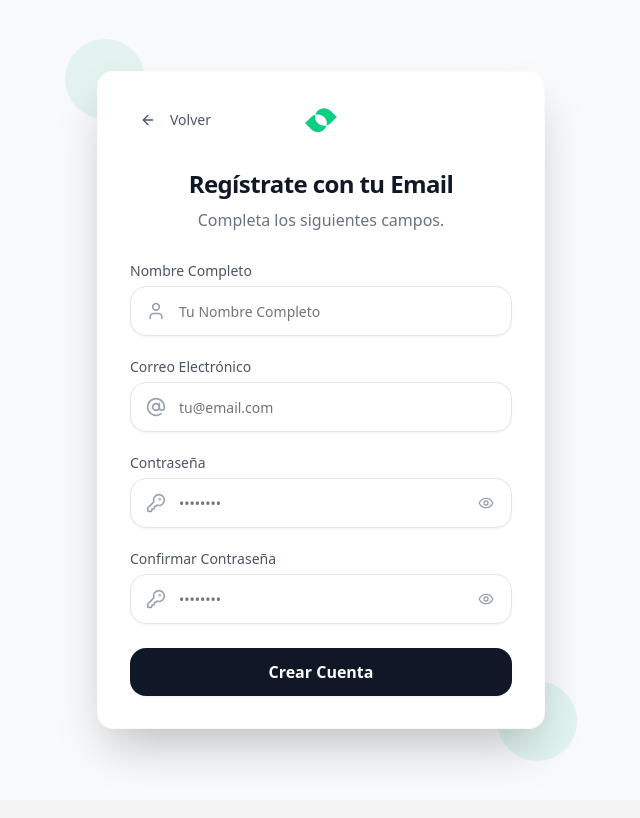
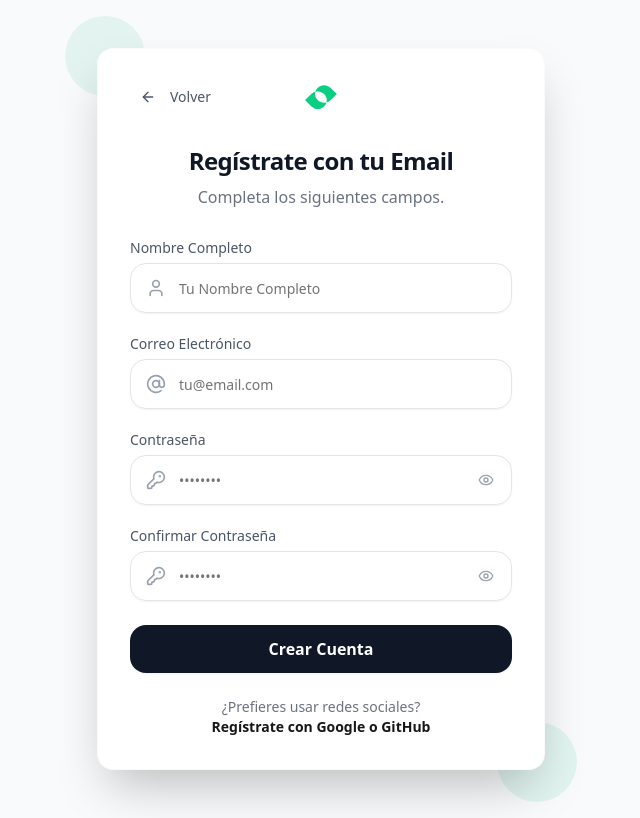
Before and after one commit to JosePabloSG/sniptic, a Next.js app: page /auth/sign-up in a window 1280 px wide. Both pictures are taken after a click on the button "Continuar con Email". Shown: the whole page, without its empty margins (319-959 px from the left). Built offline with nearby package versions, Linux system fonts and the light colour scheme.

Commit message:
refactor(auth): update EmailSignupView to use consistent prop naming and improve SignupFlow integration

```diff
--- a/components/auth/email-signup-view.tsx
+++ b/components/auth/email-signup-view.tsx
@@ -26,10 +26,10 @@ const signupFormSchema = z
 type SignupFormValues = z.infer<typeof signupFormSchema>
 
 interface EmailSignupViewProps {
-  onShowSocialSignup: () => void
+  onShowSocialSignupAction: () => void
 }
 
-export function EmailSignupView() {
+export function EmailSignupView({ onShowSocialSignupAction }: EmailSignupViewProps) {
   const [showPassword, setShowPassword] = useState(false)
   const [showConfirmPassword, setShowConfirmPassword] = useState(false)
   const [isLoading, setIsLoading] = useState(false)
@@ -172,6 +172,18 @@ export function EmailSignupView() {
           </Button>
         </form>
       </Form>
+
+      <div className="mt-6 text-center">
+        <p className="text-sm text-gray-500">
+          ¿Prefieres usar redes sociales?{" "}
+          <button
+            onClick={onShowSocialSignupAction}
+            className="font-semibold text-primary hover:text-primary/90"
+          >
+            Regístrate con Google o GitHub
+          </button>
+        </p>
+      </div>
     </div>
   )
 }
--- a/components/auth/signup-flow.tsx
+++ b/components/auth/signup-flow.tsx
@@ -10,12 +10,6 @@ import { ArrowLeft } from "lucide-react"
 
 export function SignupFlow() {
   const [view, setView] = useState<"social" | "email">("social")
-
-  const variants = {
-    hidden: { opacity: 0, scale: 0.95 },
-    visible: { opacity: 1, scale: 1 },
-    exit: { opacity: 0, scale: 0.95 },
-  }
 
   return (
     <div className="relative z-10 w-full max-w-md">
@@ -53,19 +47,15 @@ export function SignupFlow() {
         <AnimatePresence mode="wait">
           <motion.div
             key={view}
-            initial="hidden"
-            animate="visible"
-            exit="exit"
-            variants={variants}
-            transition={{
-              duration: 0.2,
-              ease: [0.4, 0, 0.2, 1]
-            }}
+            initial={{ opacity: 0, x: view === "social" ? -20 : 20 }}
+            animate={{ opacity: 1, x: 0 }}
+            exit={{ opacity: 0, x: view === "social" ? 20 : -20 }}
+            transition={{ duration: 0.2 }}
           >
             {view === "social" ? (
               <SocialSignupView onShowEmailSignup={() => setView("email")} />
             ) : (
-              <EmailSignupView />
+              <EmailSignupView onShowSocialSignupAction={() => setView("social")} />
             )}
           </motion.div>
         </AnimatePresence>
```
